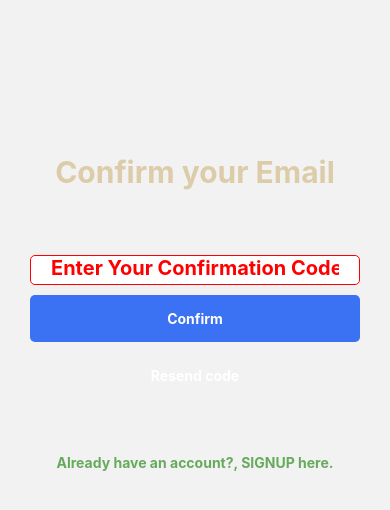
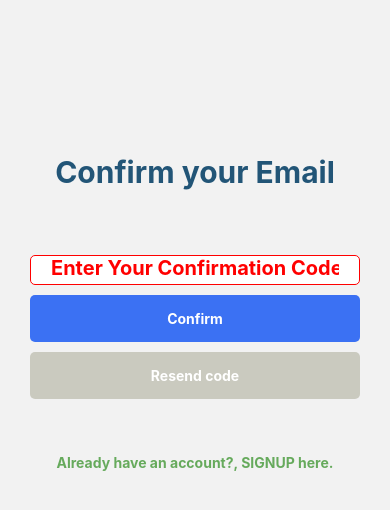
Before and after one commit to Vinay-1025/StudentCommunity, a React Native app: screen /ConfirmEmail in a window 390 px wide. Shown: the top 510 px of the page. Built offline with nearby package versions, Linux system fonts and the light colour scheme.

Commit message:
Just updated style in SIGNIN and SIGNUP

```diff
--- a/src/screens/ConfirmEmailScreen/ConfirmEmailScreen.js
+++ b/src/screens/ConfirmEmailScreen/ConfirmEmailScreen.js
@@ -28,7 +28,7 @@ const ConfirmEmailScreen = () => {
             <CustomInput placeholder="Enter Your Confirmation Code" value={code} setValue={setCode} />
 
             <CustomButton text="Confirm" onPress={onConfirmPressed} bgColor="#3B71F3" fgColor="white"/>
-            <CustomButton text="Resend code" onPress={onResendPressed} fgColor="white"/>
+            <CustomButton text="Resend code" onPress={onResendPressed} bgColor="#7755" fgColor="white"/>
             <View style={styles.inner}>
 
             <CustomButton text="Already have an account?, SIGNUP here." onPress={onSignInPress} fgColor="#66aa5c" />
@@ -66,7 +66,7 @@ const styles = StyleSheet.create({
     title:{
         fontSize: 30,
         fontWeight: 'bold',
-        color: '#ddccaa',
+        color: '#225577',
         margin: 10,
     },
     text:{
```
